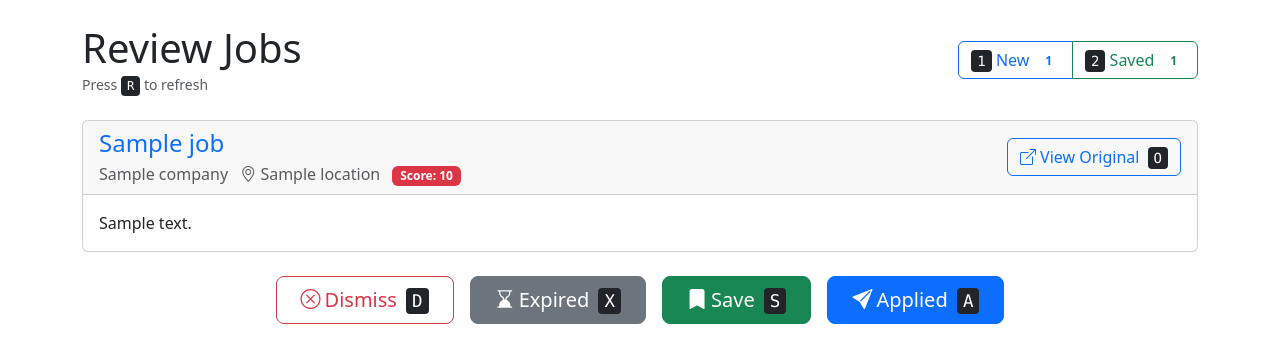
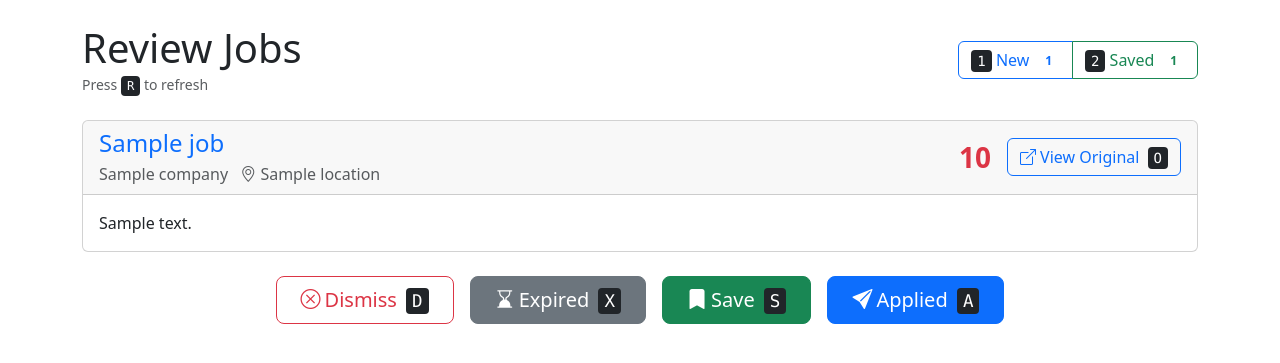
Before and after one commit to justicesuh/sisyphus, a Django app: template sisyphus/templates/jobs/job_review.html in a window 1280 px wide. Shown: the part 56-419 px from the top of the page. Run offline with Django 5.2, Linux system fonts and the light colour scheme; the template is opened without the code that fills it: most values are stand-ins (such as "Sample title", 1, 10 or a date in 2020); data that the repository does not hold is empty; parts of the project's set-up code (start-up, migrations or seed data) failed here and were passed over.

Commit message:
Make score more visible

```diff
--- a/sisyphus/templates/jobs/job_review.html
+++ b/sisyphus/templates/jobs/job_review.html
@@ -35,15 +35,15 @@
                 {{ job.get_flexibility_display }}
             </span>
             {% endif %}
+        </div>
+        <div class="d-flex align-items-center gap-3">
             {% if job.score is not None %}
-            <span class="badge ms-2 {% if job.score >= 70 %}bg-success{% elif job.score >= 50 %}bg-warning text-dark{% else %}bg-danger{% endif %}" title="{{ job.score_explanation }}">
-                Score: {{ job.score }}
-            </span>
+            <span class="fs-3 fw-bold {% if job.score >= 70 %}text-success{% elif job.score >= 50 %}text-warning{% else %}text-danger{% endif %}" title="{{ job.score_explanation }}">{{ job.score }}</span>
             {% endif %}
+            <a id="link-original" href="{{ job.url }}" target="_blank" rel="noopener" class="btn btn-outline-primary">
+                <i class="bi bi-box-arrow-up-right me-1"></i>View Original <kbd class="ms-1">O</kbd>
+            </a>
         </div>
-        <a id="link-original" href="{{ job.url }}" target="_blank" rel="noopener" class="btn btn-outline-primary">
-            <i class="bi bi-box-arrow-up-right me-1"></i>View Original <kbd class="ms-1">O</kbd>
-        </a>
     </div>
     <div class="card-body" style="max-height: 50vh; overflow-y: auto;">
         {% if job.description %}
```
